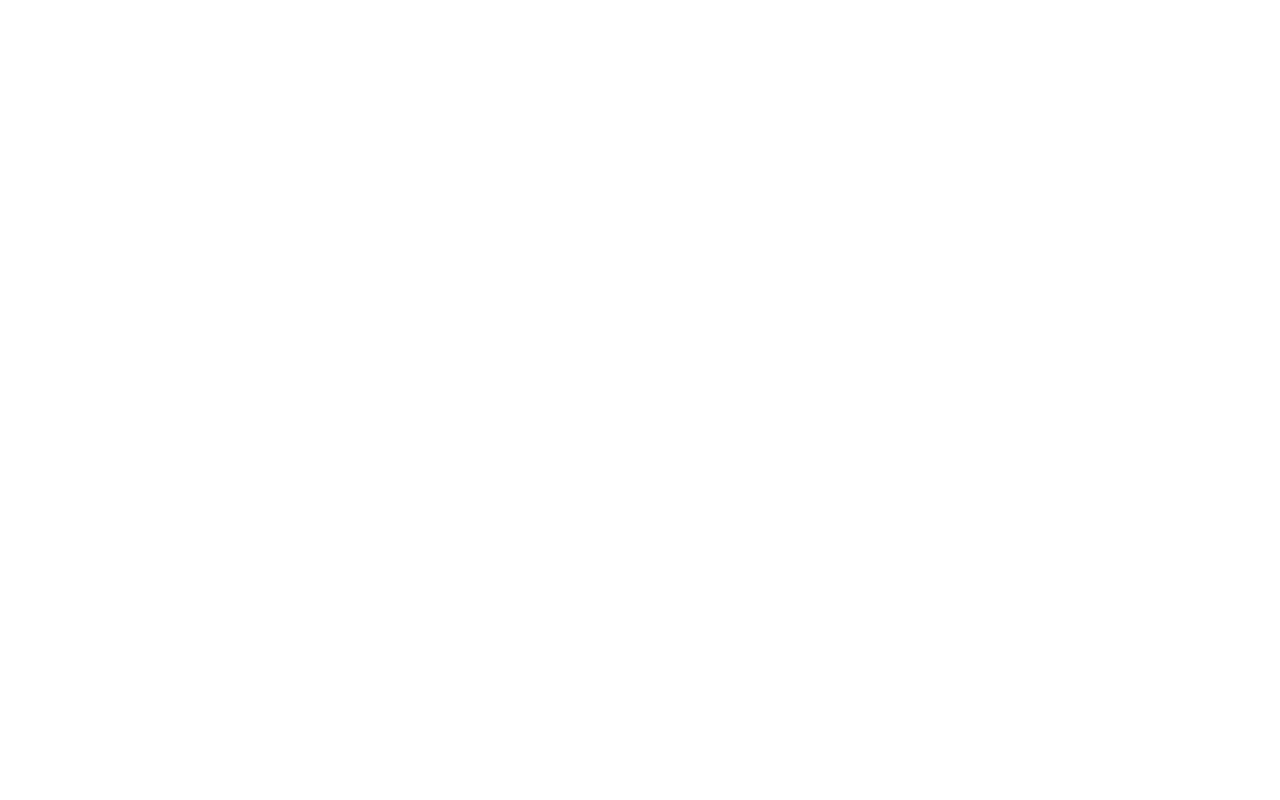
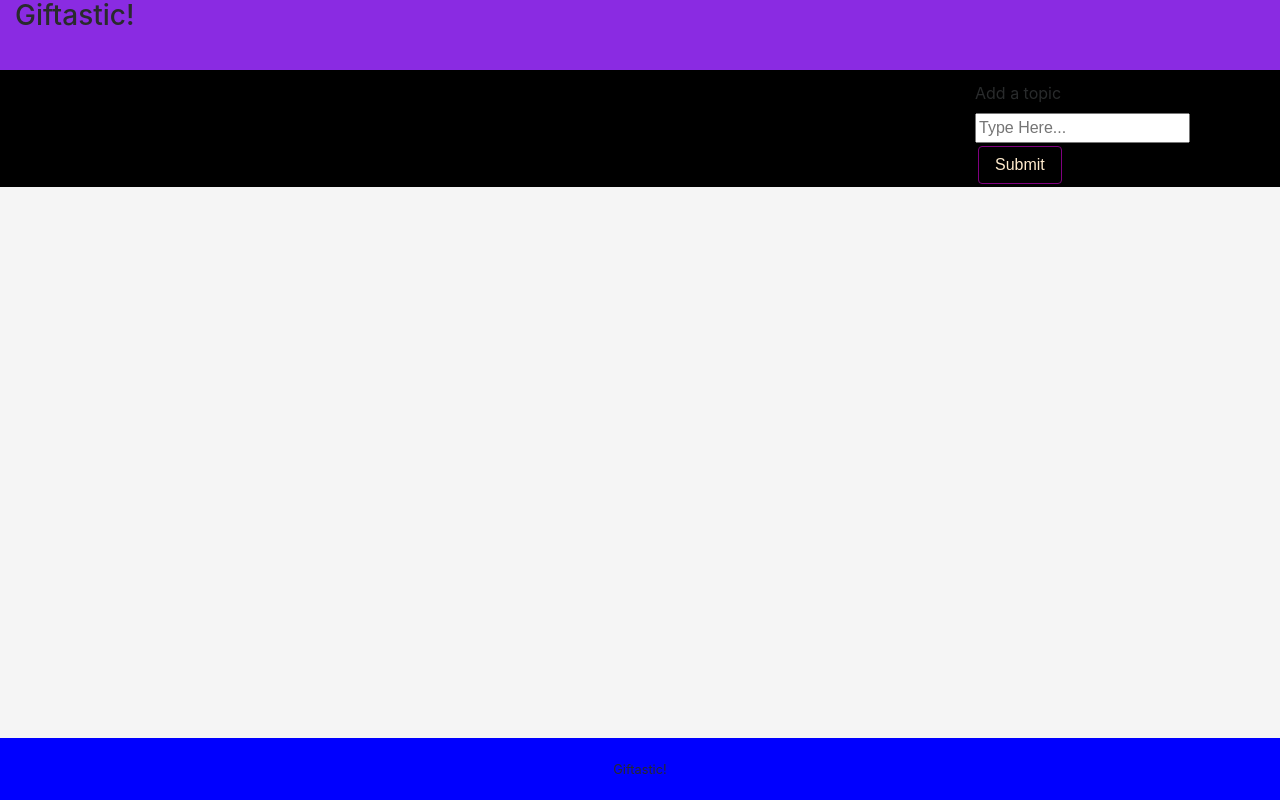
Before and after one commit to hhegarty/Giphy, a plain HTML site: page index.html in a window 1280 px wide. Drawn offline with nearby package versions, Linux system fonts and the light colour scheme.

Commit message:
updating colors and styling

```diff
--- a/Assets/CSS/style.css
+++ b/Assets/CSS/style.css
@@ -0,0 +1,67 @@
+html{
+    position: relative;
+    min-height: 100%;
+}
+
+body{
+    background-color:whitesmoke;
+    margin-bottom: 60px;
+}
+
+#wrap{
+    background-color: black;
+    color: 646464;
+}
+
+#header{
+    background-color: blueviolet;
+    height: 70px;
+}
+
+title{
+    color: fffff;
+    text-align: center;
+    padding-top: 16px;
+}
+
+#buttonArea{
+    margin-top: 10px;
+
+}
+
+.btn{
+    margin: 3px;
+
+}
+
+#gifArea{
+    margin-top: 20px;
+}
+
+.pinkBorder{
+    border-radius: 5px;
+    border: 2px solid palevioletred;
+}
+
+.submit{
+    background-color: black;
+    color: blanchedalmond;
+    border: 1px solid purple;
+}
+
+.footer{
+    position: absolute;
+    bottom: 0;
+    width: 100%;
+    line-height: 60px;
+    text-align: center;
+    background-color: blue;
+}
+
+.credits{
+    font-size: .8em;
+}
+
+.clear{
+    clear:both;
+}
--- a/index.html
+++ b/index.html
@@ -1,22 +1,98 @@
 <!DOCTYPE html>
 <html lang="en">
+
+<head>
+
+    <title>HW Giftastic! </title>
+
+    <meta charset="utf-8">
+    <meta http-equiv="X-UA-Compatible" content="IE=edge">
+    <meta name="viewport" content="width=device-width, initial-scale=1">
+    <title>HW-Giftastic!</title>
+
+    <!-- Bootstrap CSS -->
+    <link rel="stylesheet" href="https://maxcdn.bootstrapcdn.com/bootstrap/4.0.0-alpha.6/css/bootstrap.min.css"
+        integrity="sha384-rwoIResjU2yc3z8GV/NPeZWAv56rSmLldC3R/AZzGRnGxQQKnKkoFVhFQhNUwEyJ" crossorigin="anonymous">
+    <link rel="stylesheet" type="text/css" href="Assets/Css/style.css">
+
+</head>
+
+<body>
+    <div class="container-fluid" id="wrap">
+
+
+        <!-- Nav Area with Title 100% -->
+        <div class="row">
+            <div class="col-xs-12 col-sm-12 col-md-12 col-lg-12" id="header">
+                <h3 id="title">Giftastic!</h3>
+            </div>
+        </div>
+
+        <!-- Button Area 100% -->
+        <div class="row">
+            <div class="col-xs-12 col-sm-12 col-md-12 col-lg-12" id="buttonArea"></div>
+        </div>
+
+        <!-- Gif Area 9 cols -->
+        <div class="row">
+            <div class="col-xs-9 col-sm-9 col-md-9 col-lg-9" id="gifArea"></div>
+
+            <!-- Input Area 3 cols -->
+            <div class="col-xs-3 col-sm-3 col-md-3col-lg-3">
+                <form>
+                    <fieldset>
+                        <label for="topic-input">Add a topic</label><br>
+                        <input type="text" placeholder="Type Here..." id="topic-input">
+                        <button type="submit" class="btn submit" data="submitBtn">Submit</button>
+                    </fieldset>
+                </form>
+            </div>
+        </div>
+
+
+
+    </div>
+    <!-- Footer -->
+    <footer class="footer">
+        <div class="container">
+            <span class="credits">Giftastic! </span>
+        </div>
+    </footer>
+
+
+    <script src="https://code.jquery.com/jquery.js"></script>
+    <script src="https://code.jquery.com/jquery-3.3.1.slim.min.js"
+        integrity="sha384-q8i/X+965DzO0rT7abK41JStQIAqVgRVzpbzo5smXKp4YfRvH+8abtTE1Pi6jizo"
+        crossorigin="anonymous"></script>
+    <script src="https://cdnjs.cloudflare.com/ajax/libs/popper.js/1.14.7/umd/popper.min.js"
+        integrity="sha384-UO2eT0CpHqdSJQ6hJty5KVphtPhzWj9WO1clHTMGa3JDZwrnQq4sF86dIHNDz0W1"
+        crossorigin="anonymous"></script>
+    <script src="https://stackpath.bootstrapcdn.com/bootstrap/4.3.1/js/bootstrap.min.js"
+        integrity="sha384-JjSmVgyd0p3pXB1rRibZUAYoIIy6OrQ6VrjIEaFf/nJGzIxFDsf4x0xIM+B07jRM"
+        crossorigin="anonymous"></script>
+    <script src="Assets/Javascript/app.js"></script>
+</body>
+
+</html>
+<!DOCTYPE html>
+<html lang="en">
+
 <head>
     <meta charset="UTF-8">
     <meta name="viewport" content="width=device-width, initial-scale=1.0">
     <meta http-equiv="X-UA-Compatible" content="ie=edge">
     <title>Giphy Page</title>
 </head>
+
 <body>
     <script src="https://cdnjs.cloudflare.com/ajax/libs/jquery/3.2.1/jquery.min.js"></script>
     <script type="text/javascript">
-// Topics: Scary movies, vampires, witches, spooky jewlery
-// App should take topics in array and creat buttons in HTML
-// Use a loop that appends each string in the array
 
 
 
 
 
 
-</body>
-</html>
+
+</body >
+</html >
```
